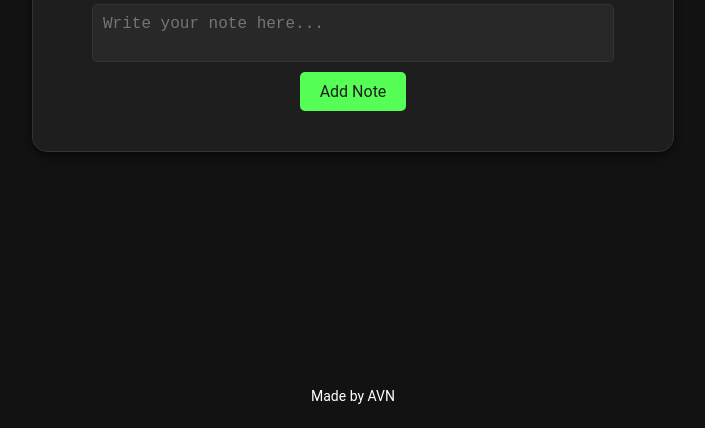
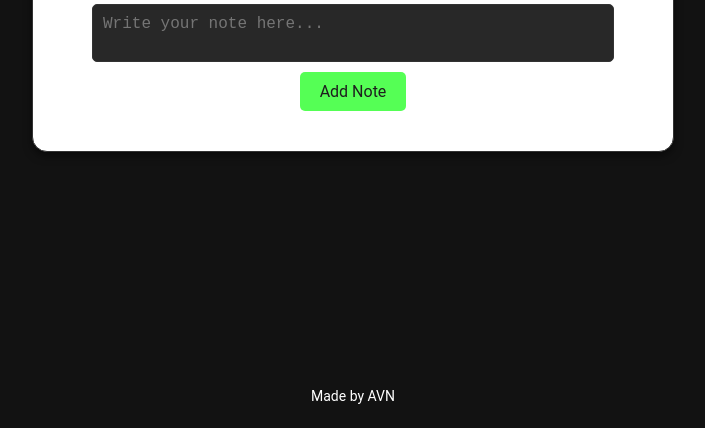
Before and after one commit to Mrhyena119/Note_App, a plain HTML site: page index.html in a window 1280 px wide. Shown: the part 372-800 px from the top of the page, without its empty margins (287-992 px from the left). Drawn offline with Linux system fonts and the light colour scheme.

Commit message:
Add files via upload

```diff
--- a/styles.css
+++ b/styles.css
@@ -10,7 +10,7 @@ body {
 }
 
 .app-container {
-  background-color: #1e1e1e;
+  background-color: #FFFFFF;
   padding: 20px;
   border-radius: 15px;
   box-shadow: 0 4px 8px rgba(0, 0, 0, 0.5);
```
